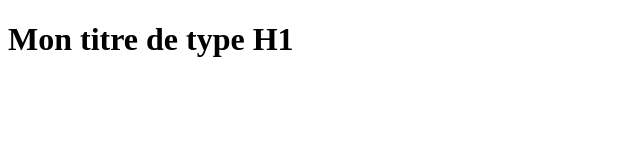
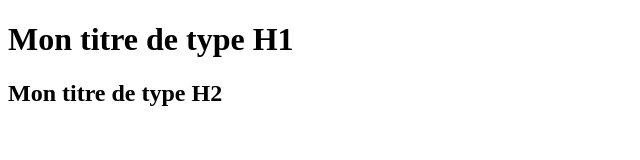
Before and after one commit to matth2t1h/wcs_helloWorld, a plain HTML site: page index.html in a window 1280 px wide. Shown: the whole page, without its empty margins (0-640 px from the left). Drawn offline with Linux system fonts and the light colour scheme.

Commit message:
Ajout d'un titre de type H2

```diff
--- a/index.html
+++ b/index.html
@@ -7,5 +7,6 @@
 	</head>
 	<body>
 		<h1>Mon titre de type H1</h1>
+		<h2>Mon titre de type H2</h2>
 	</body>
 </html>
```
